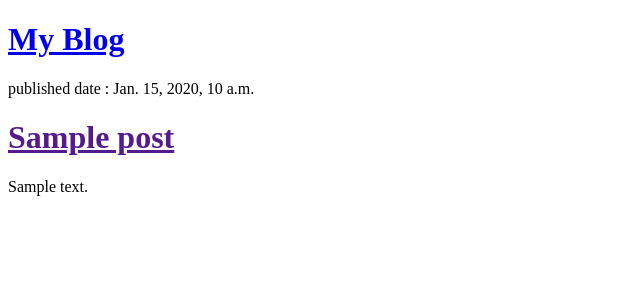
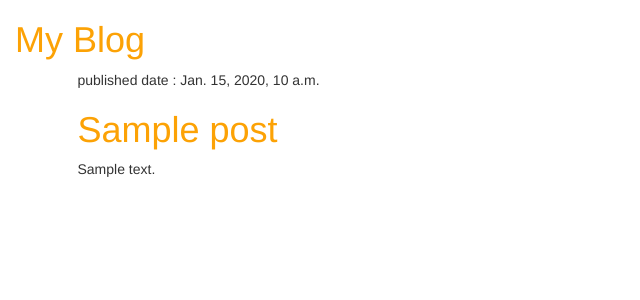
Before and after one commit to benjlombard/django_website, a Django app: template blog/templates/blog/post_list.html in a window 1280 px wide. Shown: the top 300 px of the page, without its empty margins (0-640 px from the left). Run offline with Django 3.2, Linux system fonts and the light colour scheme; the template is opened without the code that fills it: values named after a table or form of the project are taken from there, others are empty; tables that the repository leaves empty hold one stand-in row (Sample ...); some libraries are stand-ins or nearby versions.

Commit message:
add css file blog.css and modify template post_list.html

```diff
--- /dev/null
+++ b/blog/static/css/blog.css
@@ -0,0 +1,7 @@
+h1 a {
+    color: #FCA205;
+}
+
+body {
+    padding-left : 15px;
+}
--- a/blog/templates/blog/post_list.html
+++ b/blog/templates/blog/post_list.html
@@ -1,13 +1,21 @@
+{% load staticfiles %}
 <!DOCTYPE html>
 <html lang="en">
 <head>
     <meta charset="UTF-8">
     <title>My blog</title>
+    <link rel="stylesheet" href="//maxcdn.bootstrapcdn.com/bootstrap/3.2.0/css/bootstrap.min.css">
+    <link rel="stylesheet" href="//maxcdn.bootstrapcdn.com/bootstrap/3.2.0/css/bootstrap-theme.min.css">
+
+    <link rel="stylesheet" href="{% static 'css/blog.css' %}">
 </head>
 <body>
 <div class="header-page">
     <h1><a href="/">My Blog</a></h1>
 </div>
+<div class="content container">
+    <div class="row">
+        <div class="col-md-8">
 {% for post in posts %}
 <div>
     <p>published date : {{post.published_date}}</p>
@@ -15,6 +23,8 @@
     <p>{{post.text|linebreaksbr}}</p>
 </div>
 {% endfor %}
-
+        </div>
+    </div>
+</div>
 </body>
 </html>
```
Also changed, not shown: blog/templates/blog/base.html (added, +10 -0 lines).
